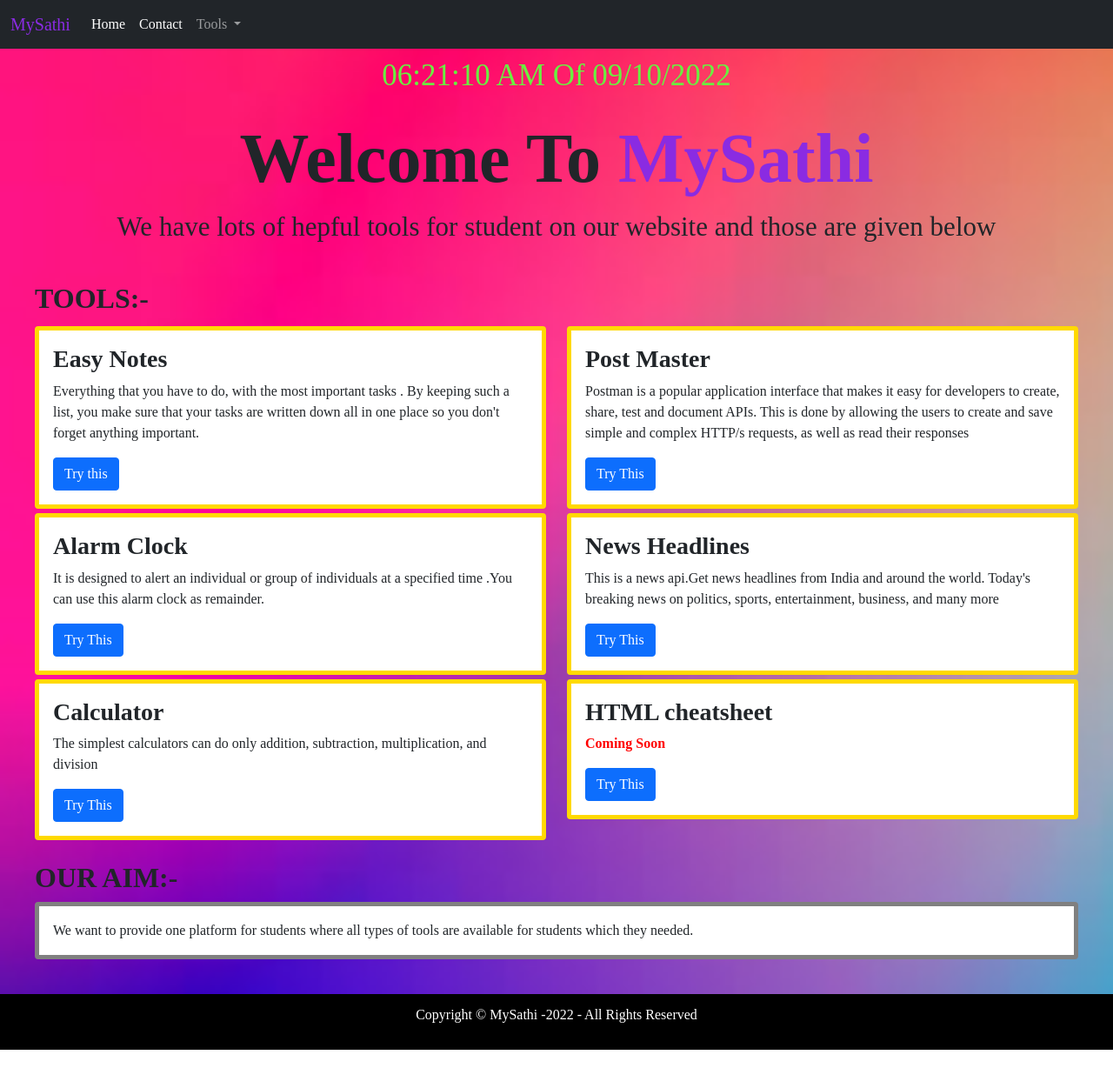
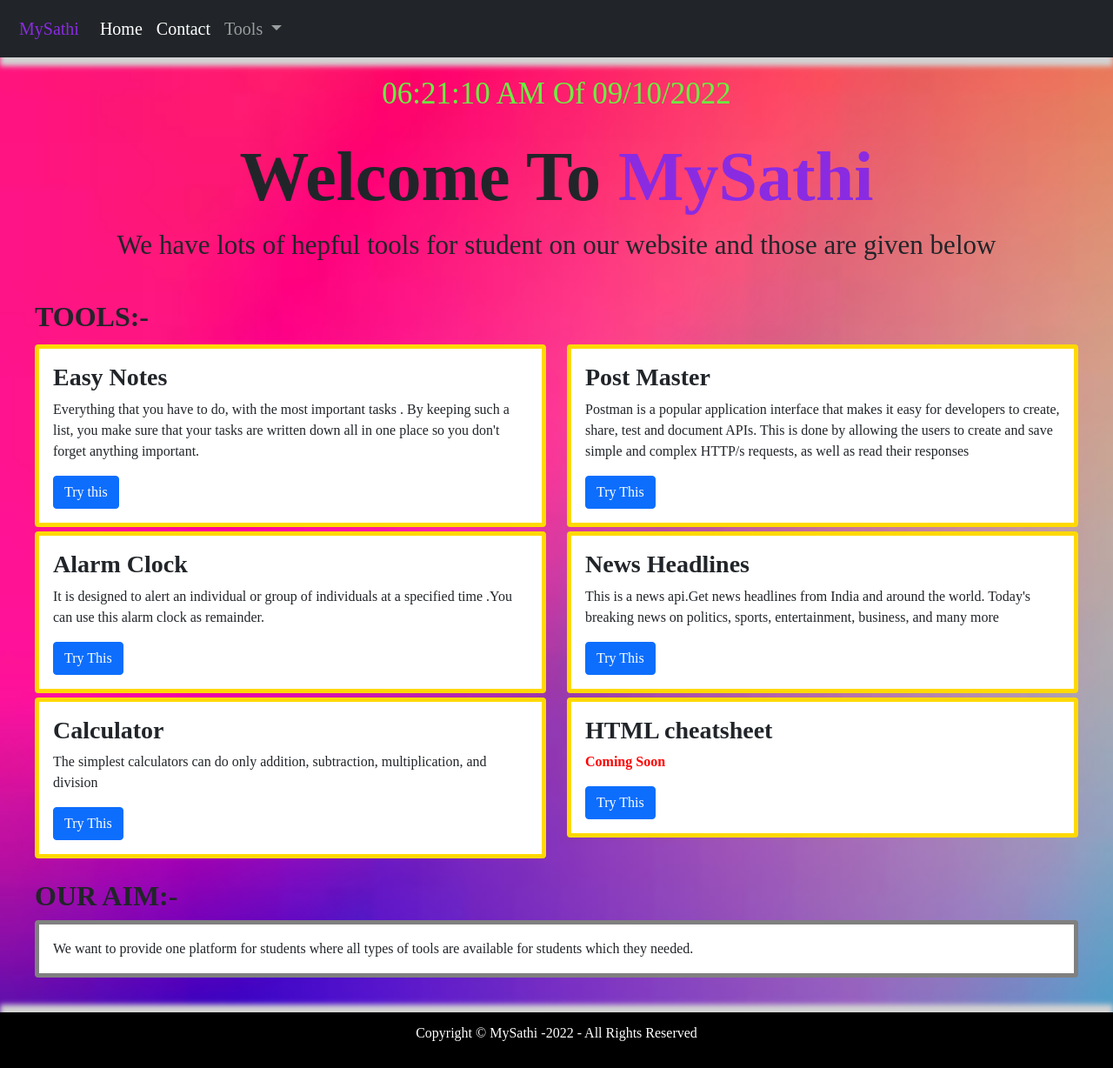
Before and after one commit to Hariom8799/MySathi, a plain HTML site: page index.html in a window 1280 px wide. Shown: the whole page at 87% size. Before the commit the page ends 1207 px from the top, so only its background shows below. Drawn offline with nearby package versions, Linux system fonts and the light colour scheme.

Commit message:
Update the style of navbar and footer

```diff
--- a/animation.css
+++ b/animation.css
@@ -87,3 +87,14 @@
   100%{ color: #0004d3;}
 
 }
+
+.blockquote{
+  box-shadow: 0px 10px 6px rgb(211 211 211 / 50);
+  padding: 10px;
+
+}
+
+.footerBlockquote {
+  box-shadow: 0px -9px 6px 0px rgb(211 211 211 / 50);
+  padding: 10px;
+}
--- a/index.html
+++ b/index.html
@@ -20,7 +20,7 @@
 
 <body onload="updateTime();  setInterval('updateTime()', 1000);"  style="background-image: url(bg.jpg); background-repeat: no-repeat; background-size: cover;">
 
-  <nav class="navbar navbar-expand-lg navbar-dark bg-dark">
+  <nav class="navbar navbar-expand-lg navbar-dark bg-dark blockquote">
     <div class="container-fluid">
       <a class="navbar-brand" href="index.html"><span style="color: blueviolet;">MySathi</span></a>
       <button class="navbar-toggler" type="button" data-bs-toggle="collapse" data-bs-target="#navbarSupportedContent"
@@ -141,7 +141,7 @@
 
 
 
-  <footer style="display: flex; justify-content: center; background-color: black; color: white; height: 8vh; align-items: center;">
+  <footer class="footerBlockquote" style="display: flex; justify-content: center; background-color: black; color: white; height: 8vh; align-items: center;">
 
     <p>Copyright &copy; MySathi -2022 - All Rights Reserved</p>
 </footer>
```
